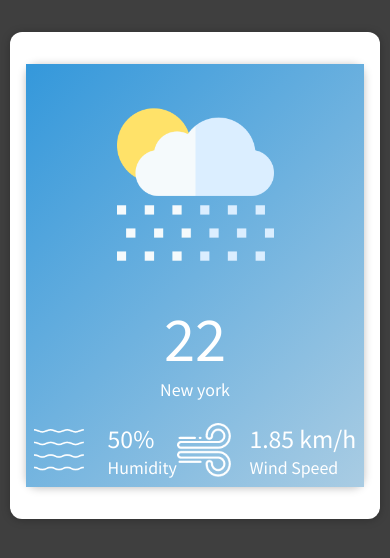
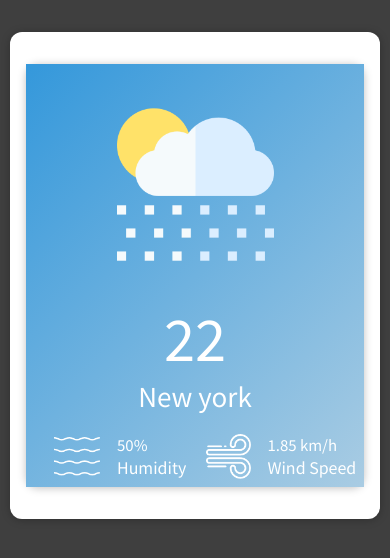
Before and after one commit to VinhNguyen0301/Weather-App, a React (Vite) app: page / in a window 390 px wide. Shown: the top 558 px of the page. Built offline with nearby package versions, Linux system fonts and the light colour scheme.

Commit message:
Add responsive mobile, tablet

```diff
--- a/src/components/Weather/WeatherItem/WeatherItem.css
+++ b/src/components/Weather/WeatherItem/WeatherItem.css
@@ -18,6 +18,9 @@
 }
 .temp {
   font-size: 3.5rem;
+}
+.city {
+  font-size: 26px;
 }
 
 .info-detail {
@@ -45,3 +48,13 @@
 .wind {
   font-size: 23px;
 }
+
+@media screen and (max-width: 600px) {
+  .col {
+    margin-left: 20px;
+  }
+  .humidity,
+  .wind {
+    font-size: 15px;
+  }
+}
```
